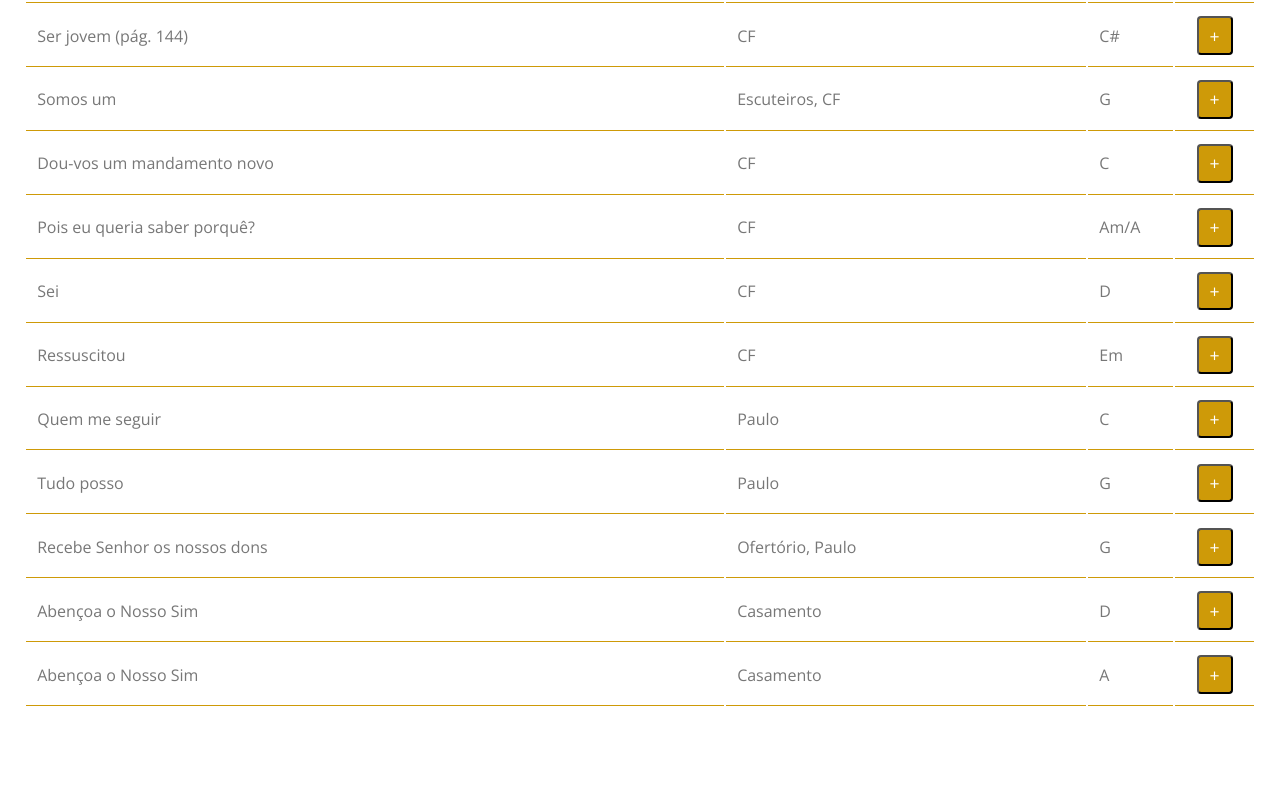
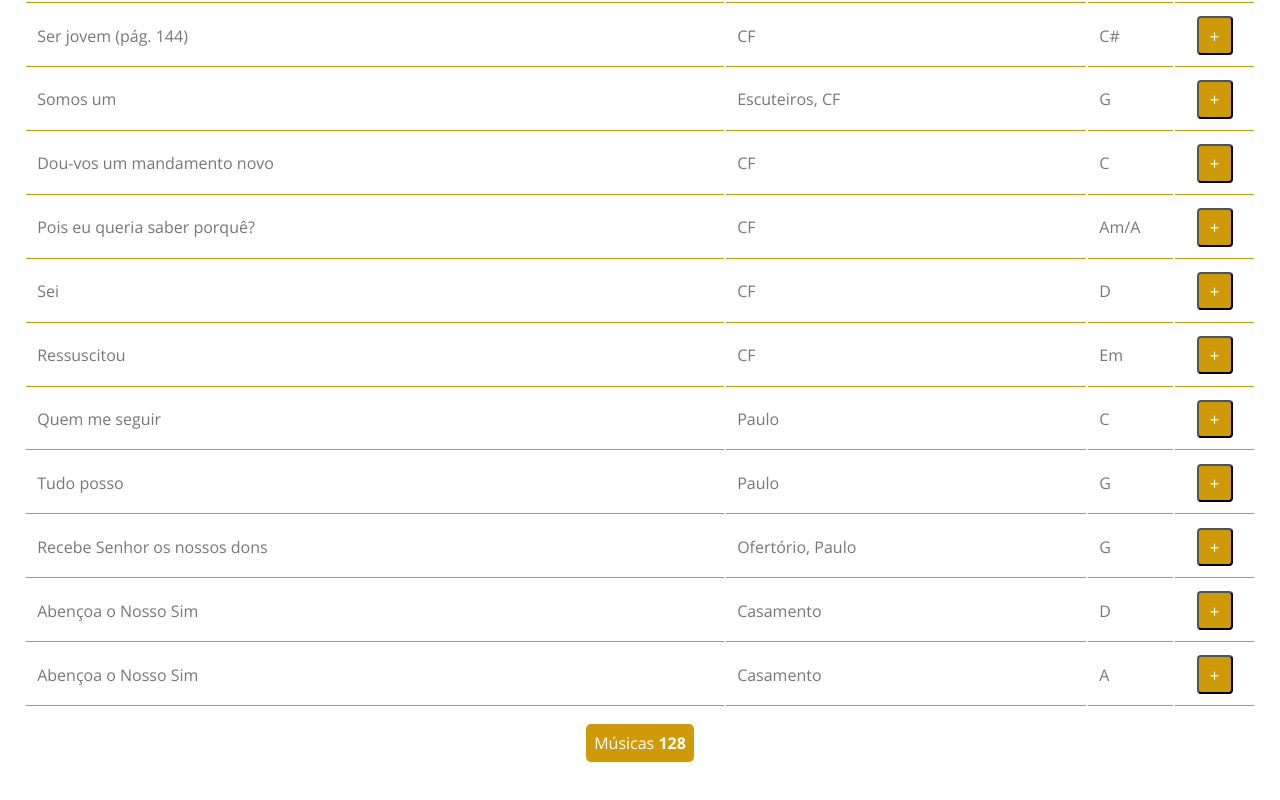
Before and after one commit to benygra/cancioneiro-v2, a Vue app: page /songs in a window 1280 px wide. Shown: the part 7736-8536 px from the top of the page. Built offline with nearby package versions, Linux system fonts and the light colour scheme.

Commit message:
add counter to listSongs view!

```diff
--- a/src/views/ListSongsView.vue
+++ b/src/views/ListSongsView.vue
@@ -160,6 +160,9 @@ const sortedSongs = computed(() => {
                 </tr>
             </tbody>
         </table>
+        <div class="counter-wrapper" v-if="sortedSongs.length > 0">
+            <p class="counter">Músicas <span class="counter-number">{{ sortedSongs.length }}</span></p>
+        </div>
     </section>
 
     <Cart />
@@ -217,6 +220,28 @@ const sortedSongs = computed(() => {
     font-style: italic;
 }
 
+.counter-wrapper {
+    display: flex;
+    justify-content: center;
+    align-items: center;
+    background-color: var(--default-bg-color);
+    width: fit-content;
+    border-radius: 5px;
+    margin: 0 auto;
+    margin-top: 1em;
+}
+
+.counter {
+    padding: 0.5em;
+    text-align: center;
+    color: white;
+}
+
+.counter-number {
+    font-weight: bold;
+    color: white;
+}
+
 /* Mobile responsiveness */
 @media (max-width: 768px) {
     .songs-table th {
```
